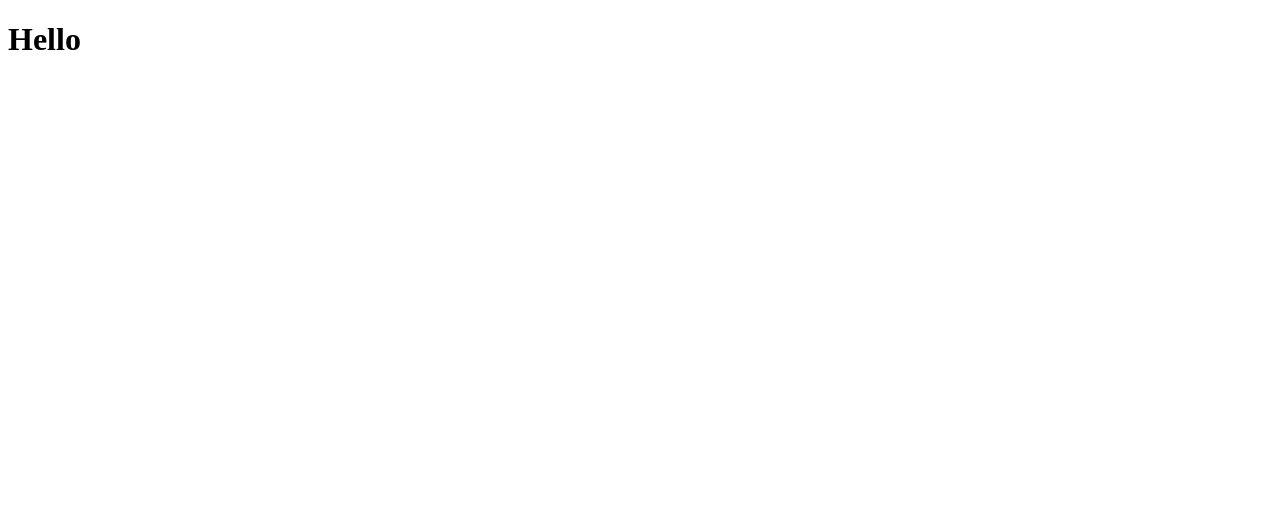
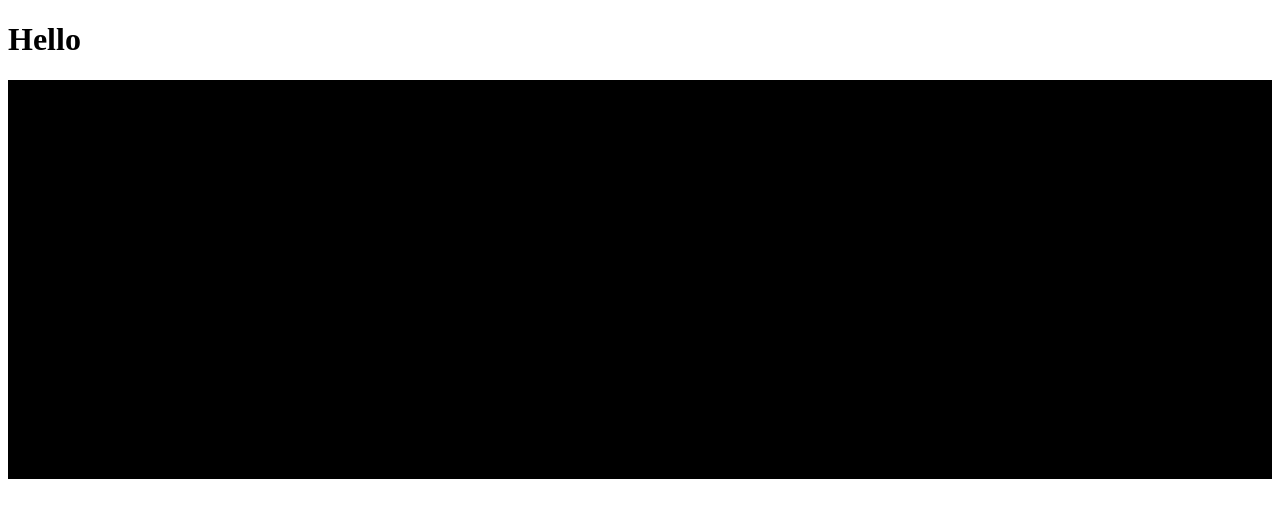
Before and after one commit to Kishan-1285/react-journey, a React (Vite) app in the folder practice/: page / in a window 1280 px wide. Shown: the top 518 px of the page. Built offline with nearby package versions, Linux system fonts and the light colour scheme.

Commit message:
New Update

```diff
--- a/practice/src/App.jsx
+++ b/practice/src/App.jsx
@@ -1,10 +1,13 @@
 import Header from "./Header";
-
+import Student from "./Student";
 function App(){
   return(
-  <>
+   <>
     <Header/>
-  </>
+    <Student name="kishan" age={20} gender="Male"/>
+    <Student name="Gokul" age={9} />
+    <Student/>
+   </>
   );
 
 }
--- /dev/null
+++ b/practice/src/Student.jsx
@@ -0,0 +1,21 @@
+import PropTypes from "prop-types";
+function Student(props){
+    return(
+        <>
+          <div className="Box">
+            <p>Name:{props.name}</p>
+            <p>Age:{props.age}</p>
+            <p>Gender:{props.gender}</p>
+          </div>
+        </>
+    );
+
+
+}
+ Student.defaultProps={
+        name:"Guest",
+        age:20,
+        gender:"Unknown",
+    }
+
+export default Student
--- a/practice/src/index.css
+++ b/practice/src/index.css
@@ -0,0 +1,13 @@
+.Box{
+    background-color: rgb(0, 0, 0);
+    color: black;
+    border: 1px solid hsl(0,0%,0%);
+    padding: 10px;
+    font-family: 'Franklin Gothic Medium', 'Arial Narrow', Arial, sans-serif;
+    font-size: 2em;
+
+}
+
+.Box p{
+    margin: 0;
+}
```
